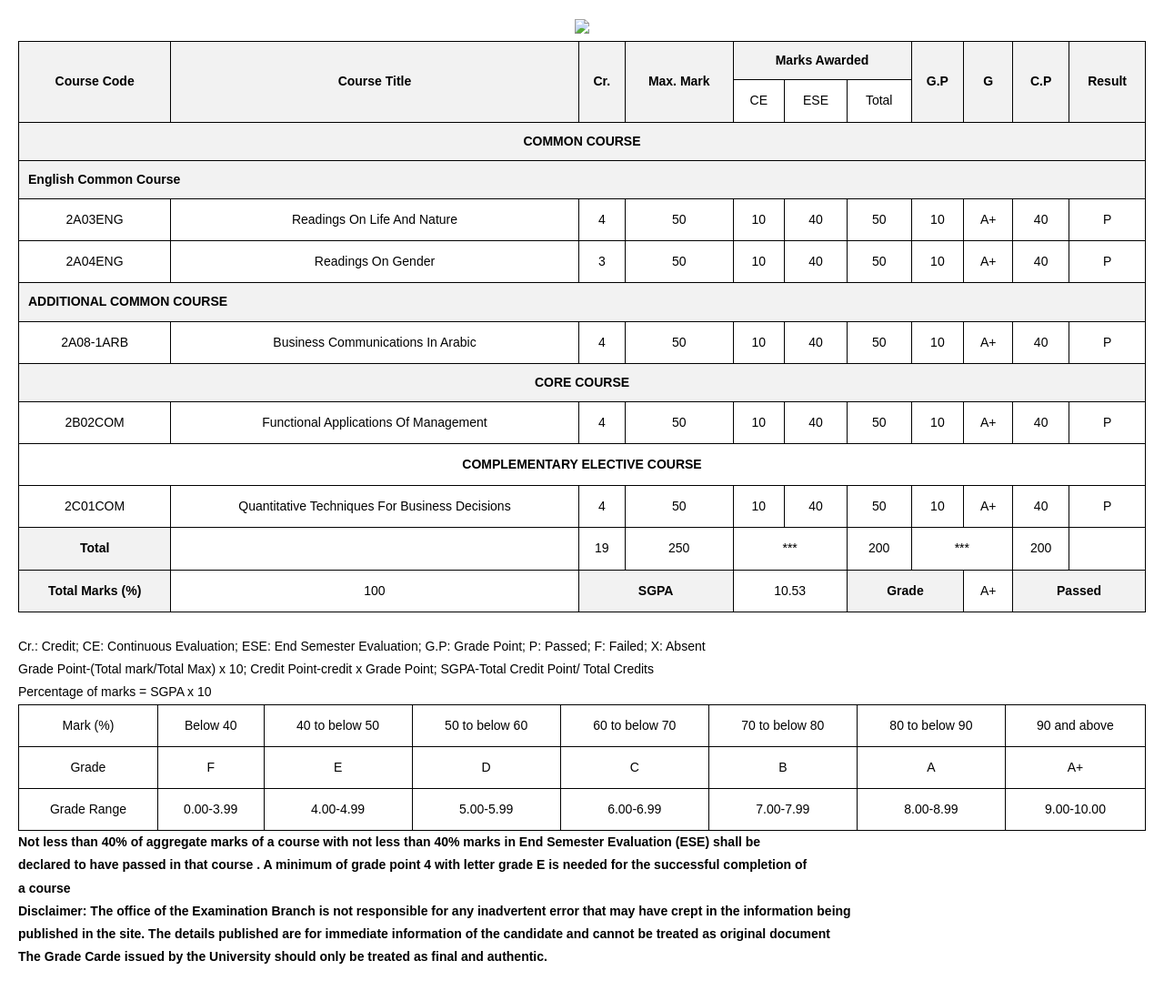
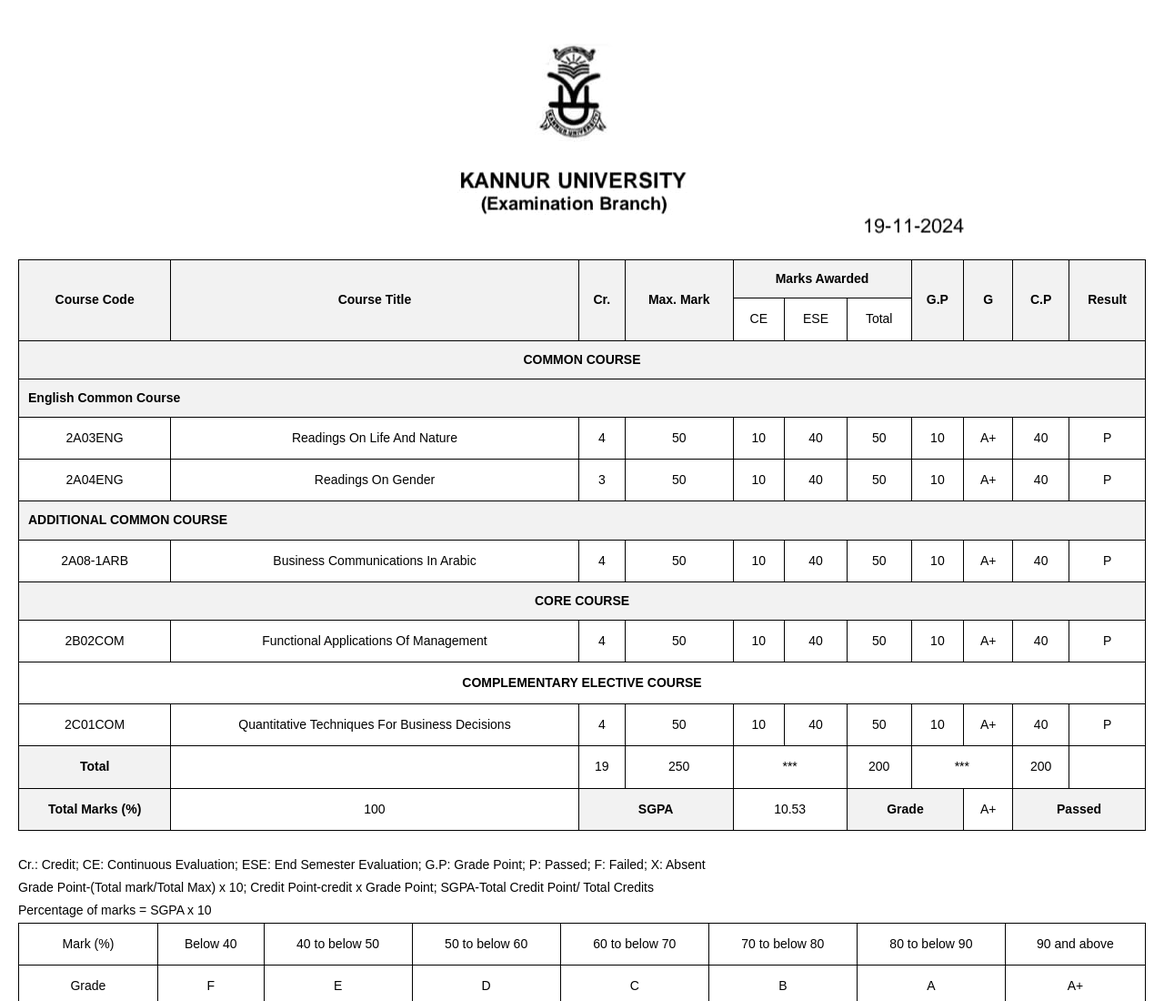
Before and after one commit to mallu-12/kannuruniversity-result, a plain HTML site: page index.html in a window 1280 px wide. Shown: the top 1100 px of the page at 91% size. Drawn offline with Linux system fonts and the light colour scheme.

Commit message:
Update index.html

```diff
--- a/index.html
+++ b/index.html
@@ -35,7 +35,7 @@
     </style>
 </head>
 <body>
-    <center><img src="image/ahh.jpg"></center>
+    <center><img src="ahh.jpg"></center>
     <table>
         <tr>
             <th rowspan="2">Course Code</th>
```
